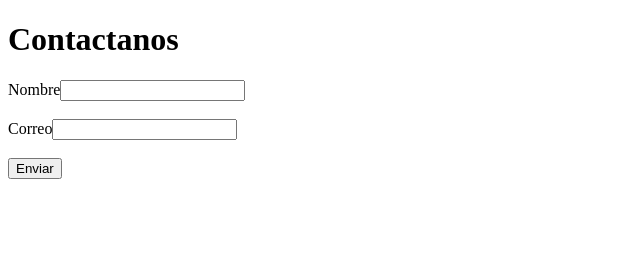
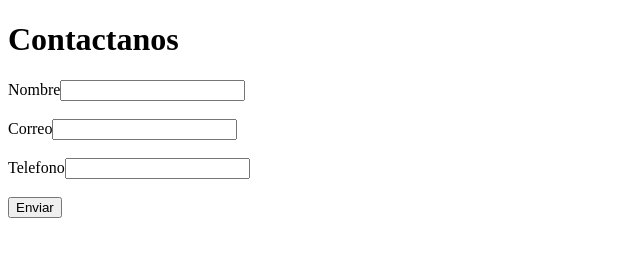
Before and after one commit to PaolaOrnelas021205/ProyectoFalse, a plain HTML site: page contacto.html in a window 1280 px wide. Shown: the whole page, without its empty margins (0-640 px from the left). Drawn offline with Linux system fonts and the light colour scheme.

Commit message:
Se agrego telefono

```diff
--- a/contacto.html
+++ b/contacto.html
@@ -10,6 +10,7 @@
     <form>
         Nombre<input type="text"/><br><br>
         Correo<input type="email"/><br><br>
+        Telefono<input type="tel"/><br><br>
         <button type="button">Enviar</button>
     </form>
 </body>
```
